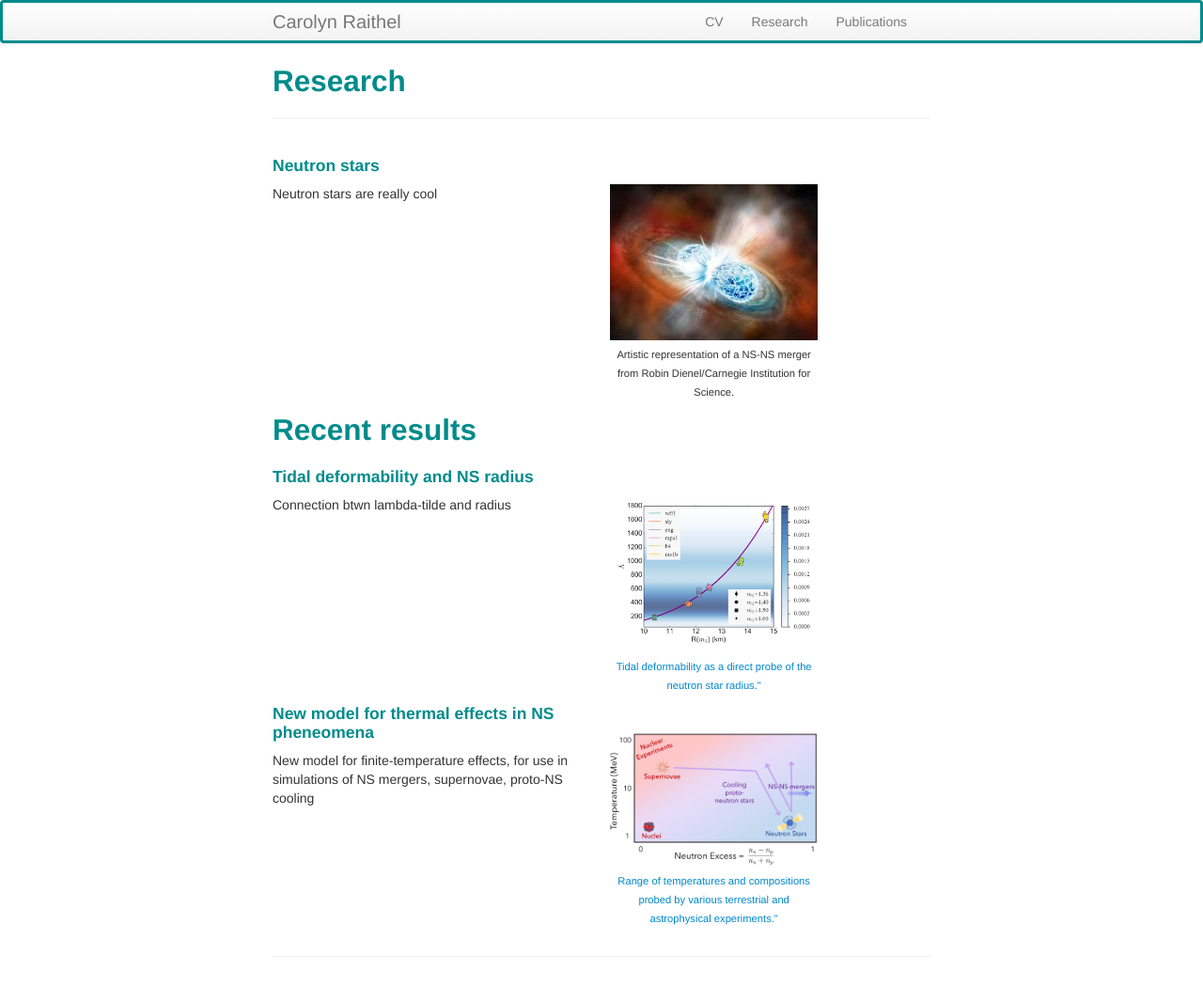
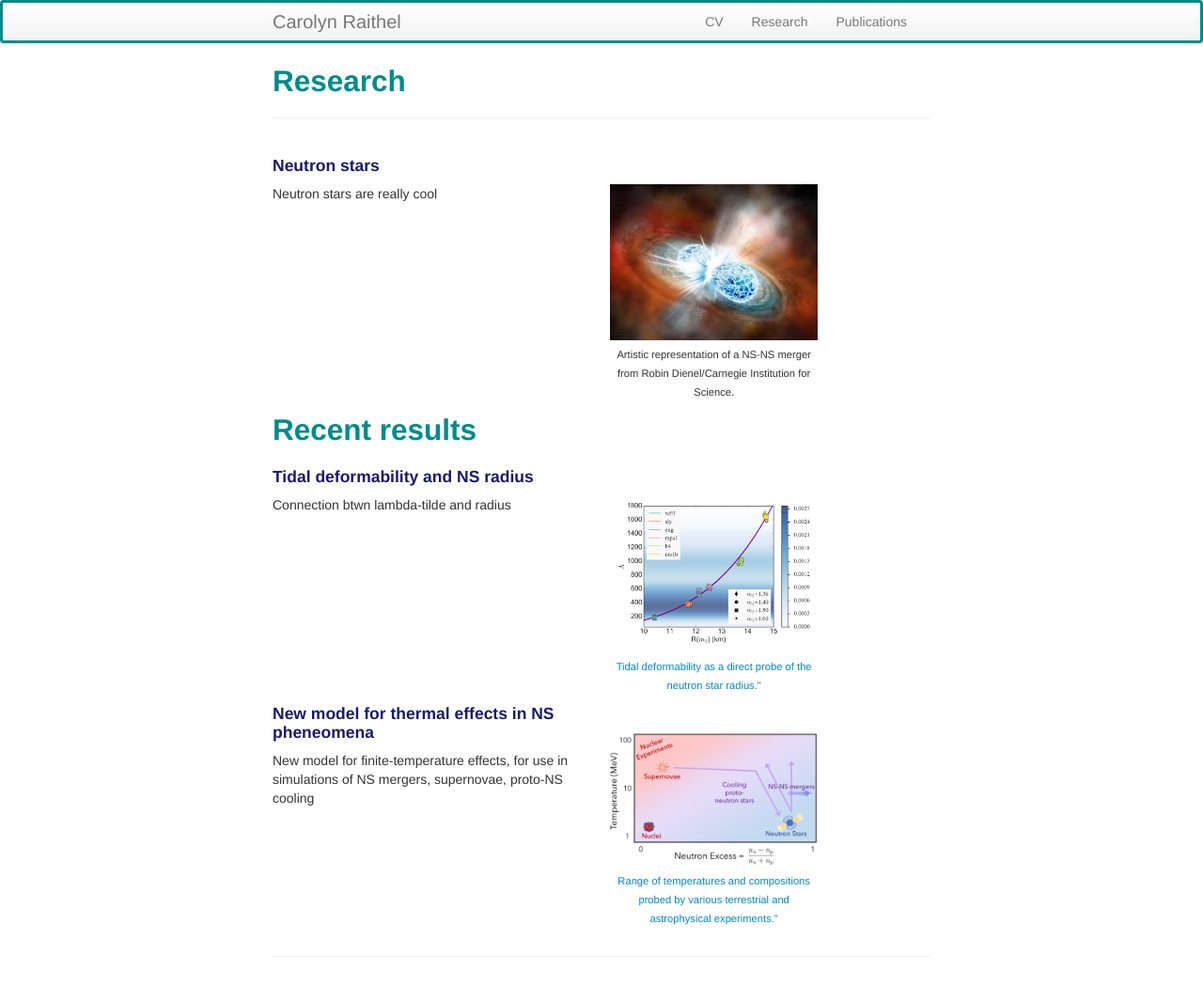
Before and after one commit to craithel/craithel.github.io, a Jekyll site: the page built from pages/research.md, in a window 1280 px wide. Shown: the whole page at 94% size. Built offline with Jekyll 4.4.1, drawn with Linux system fonts in a browser that asks for light colours.

Commit message:
updated h4 color

```diff
--- a/assets/themes/twitter/css/my_custom_css.css
+++ b/assets/themes/twitter/css/my_custom_css.css
@@ -71,8 +71,12 @@ td.right {
 }
 
 
-h1, h2, h3, h4 {
+h1, h2, h3 {
     color: darkcyan;
+}
+
+h4{
+    color: midnightblue;
 }
 
 .danger {
```
